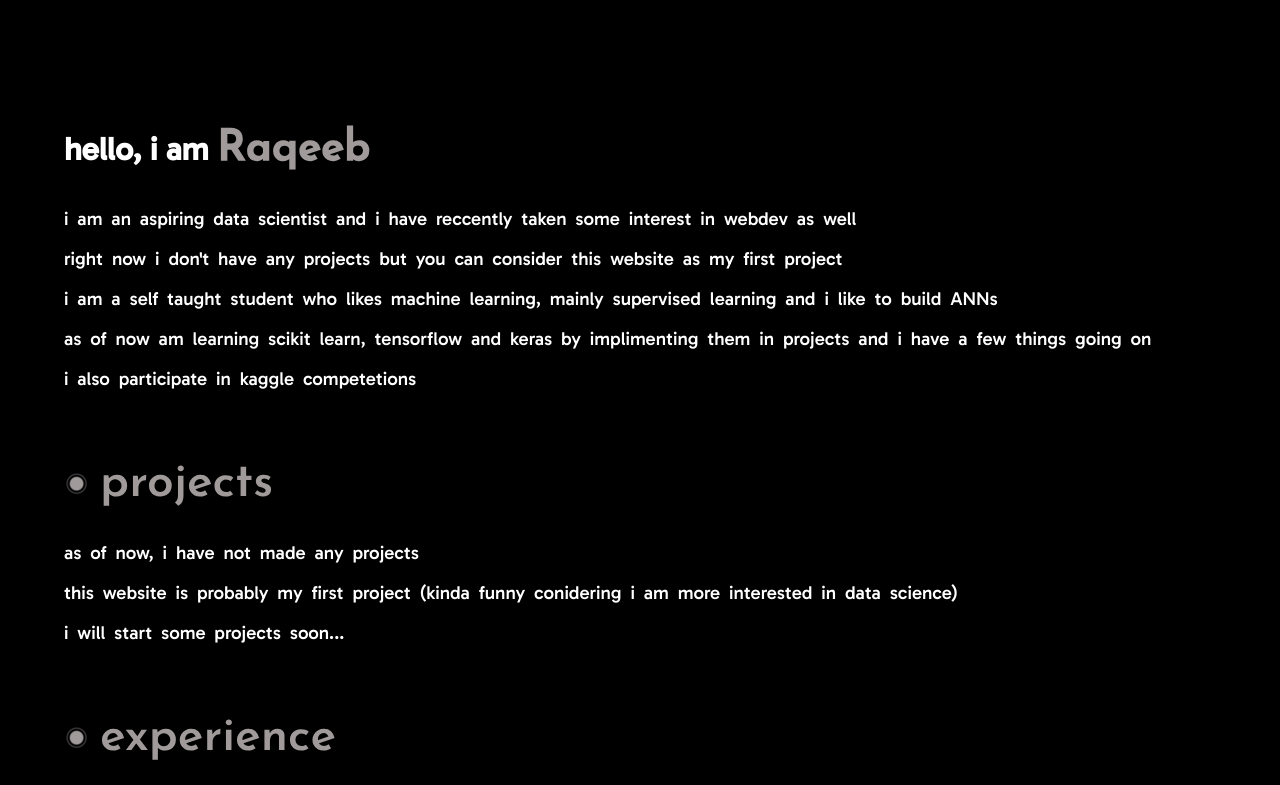
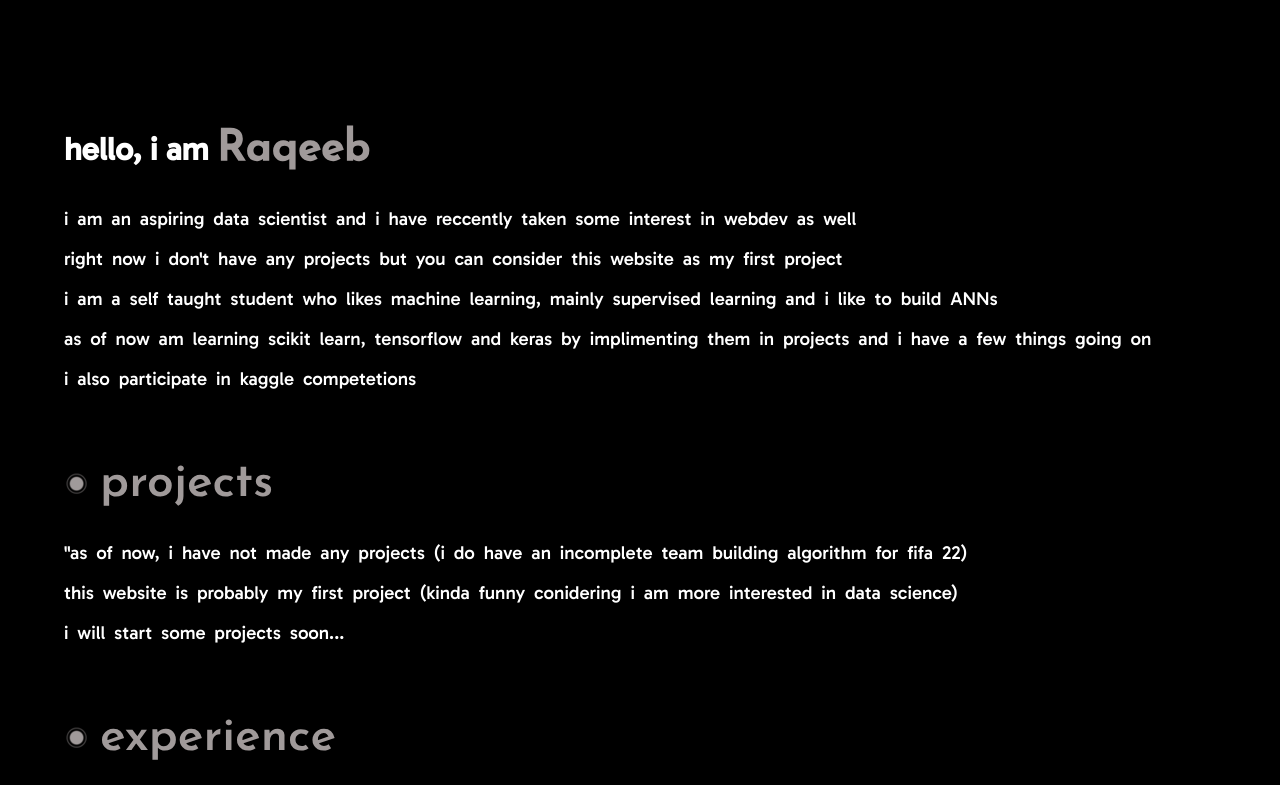
Before and after one commit to haideraqeeb/haideraqeeb.github.io, a plain HTML site: page index.html in a window 1280 px wide. Shown: the top 785 px of the page. Drawn offline with Linux system fonts and the light colour scheme.

Commit message:
modified index.html

```diff
--- a/index.html
+++ b/index.html
@@ -29,7 +29,7 @@
                </div>
                <div>
                     <h3>
-                         as of now, i have not made any projects
+                         ''as of now, i have not made any projects (i do have an incomplete team building algorithm for fifa 22)
                          <br>
                          this website is probably my first project (kinda funny conidering i am more interested in data science)
                          <br>
@@ -46,6 +46,7 @@
                          hoping to get some experience soon
                     </h3>
                </div>
+               <br>
                <div>
                     <h2>
                     find me on <a href="https://www.kaggle.com/haideraqeeb" target="_blank" class = "link">kaggle</a> and <a href="https://github.com/haideraqeeb" target="_blank" class = "link">github</a>
```
